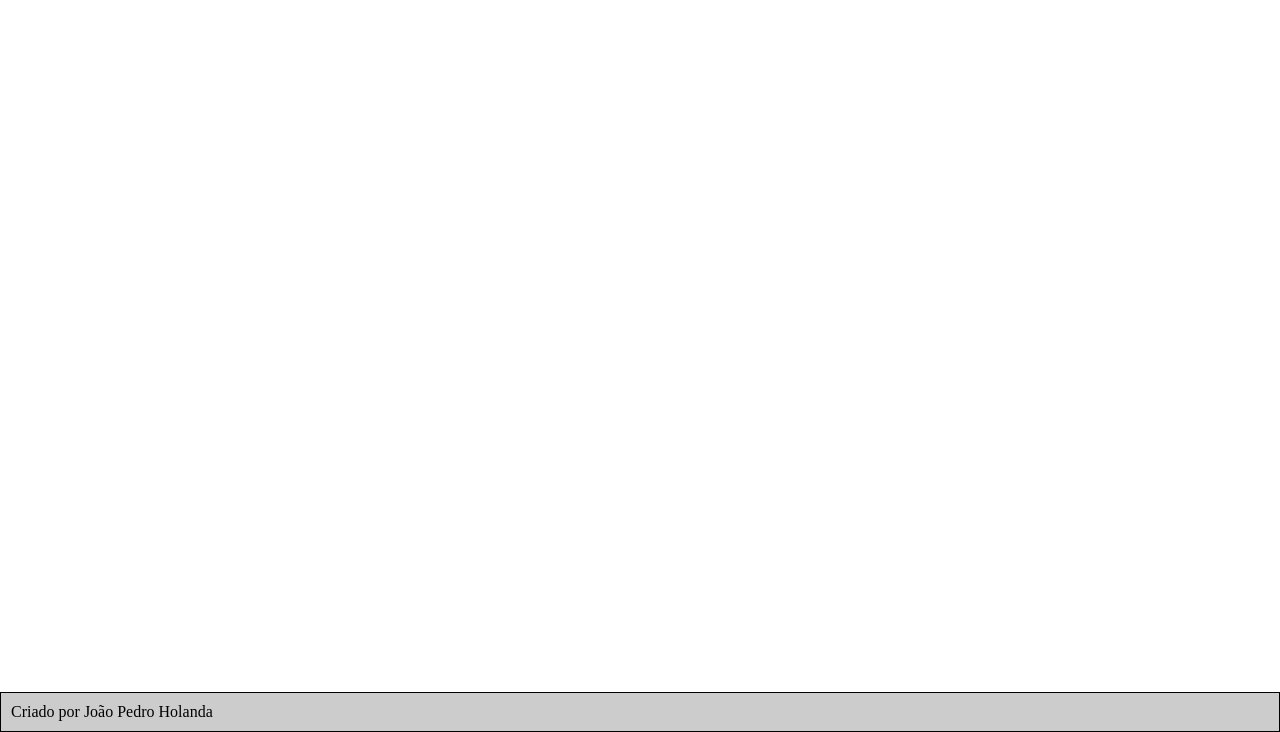
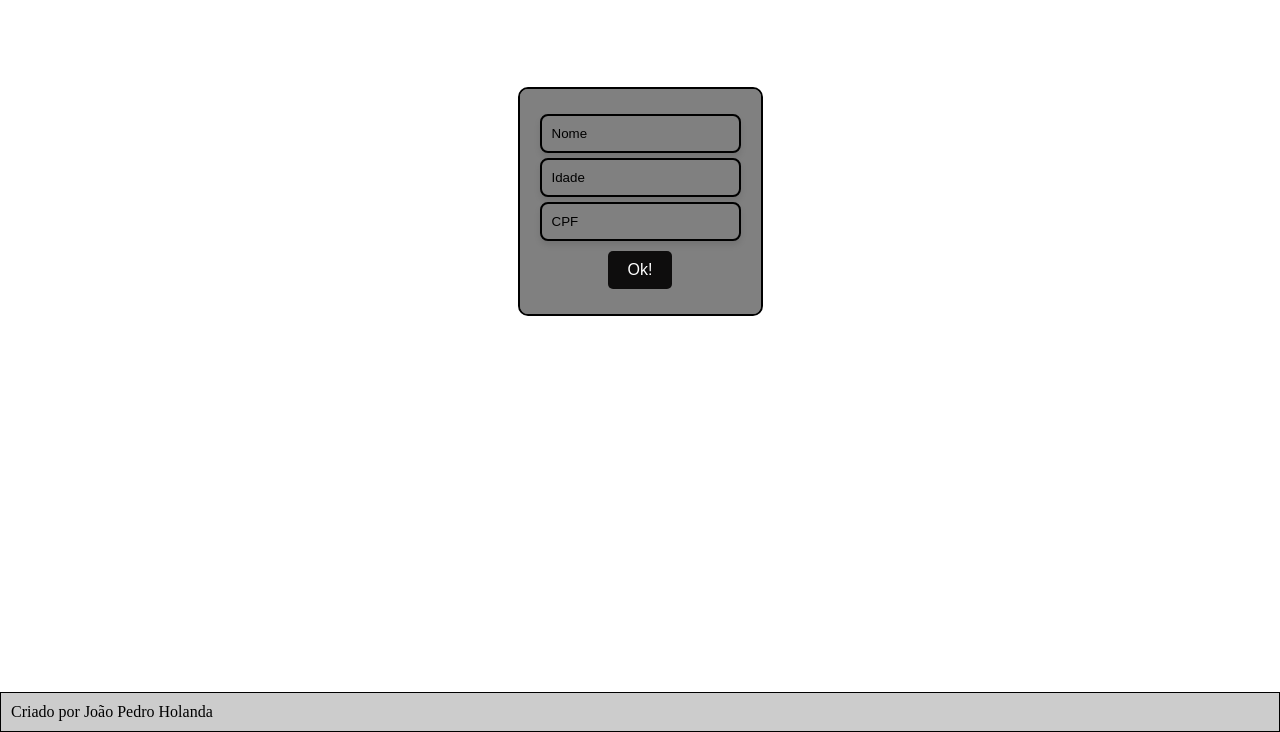
Before and after one commit to Jpzin1/programacao_web_cc_a, a plain HTML site: page index.html in a window 1280 px wide. Shown: the part 68-800 px from the top of the page. Drawn offline with Linux system fonts and the light colour scheme.

Commit message:
atualizando css

```diff
--- a/estilo.css
+++ b/estilo.css
@@ -1,5 +1,5 @@
 #titulo {
-    color: pink;
+    color: gray;
     text-align: center; /* Alinha o texto no centro */
     margin-top: -50vh;
 }
@@ -8,7 +8,15 @@
     display: flex; /* Permite o uso de flexbox*/
     flex-direction: column; /* Organizar os itens em coluna */
     align-items: center; /* Alinha os itens horizontalmente */
-    flex-grow: 10; /* Faz com que a div cresça e ocupa o espaço disponivel */
+    margin-top: 10vh;
+    border-width: 2px;
+    border-style: solid;
+    border-color: #000000;
+    border-radius: 10px;
+    padding: 20px;
+    background-color: gray;
+    background-clip: padding-box;
+    box-sizing: border-box;
 }
 
 .rodape {
@@ -31,7 +39,42 @@ body {
     height: 100vh; /* Define a altura como 100% da altura da janela */
     margin: 0; /* Remove as margens padrão */
 }
+input[type="text"] {
+    margin: 5px 0; /* Adiciona espaçamento de 5px entre cada input */
+    border: 2px solid #000;
+    border-radius: 8px;
+    padding: 10px;
+    box-shadow: 0 4px 6px rgba(0, 0, 0, 0.1);
+    background-color: gray;
+}
+input[type="number"] {
+    border: 5px 0;
+    border: 2px solid #ccc; /* Border define uma borda, e o 2 px define a expressura da borda */
+    border-radius: 8px; /* Border-radius é o que vai arredondar o input */
+    padding: 10px; /* Define o espaço interno entre o conteúdo do elemento */
+    box-shadow: 0 4px 6px rgba(0, 0, 0, 0.1);
+    /* Box-shadow adiciona uma sombra ao redor
+    0 Deslocamento horizontal da sombra
+    4px o deslocamento vertical da sombra
+    6px o desfoque da sombra */
+    background-color: gray;
+    border: 2px solid #000;
+}
+button {
+    margin: 5px 0;
+    background-color: rgb(14, 13, 13);
+    color: rgb(255, 255, 255);
+    border: none; /* Remove a borda padrão*/
+    border-radius: 5px;
+    padding: 10px 20px;
+    font-size: 16px;
+    cursor: pointer; /* Cursor pointer é basicamente para poder clicar no botão */
+}
+button:hover { /* button:hover adiciona efeito no botão*/
+    background-color: dimgrey;
+    transform: scale(1.05); /* Aumenta um pouco o tamanho do botão */
+}
 
-input {
-    margin: 5px 0; /* Adiciona espaçamento de 5px entre cada input */
+::placeholder {
+    color: #000;
 }
```
